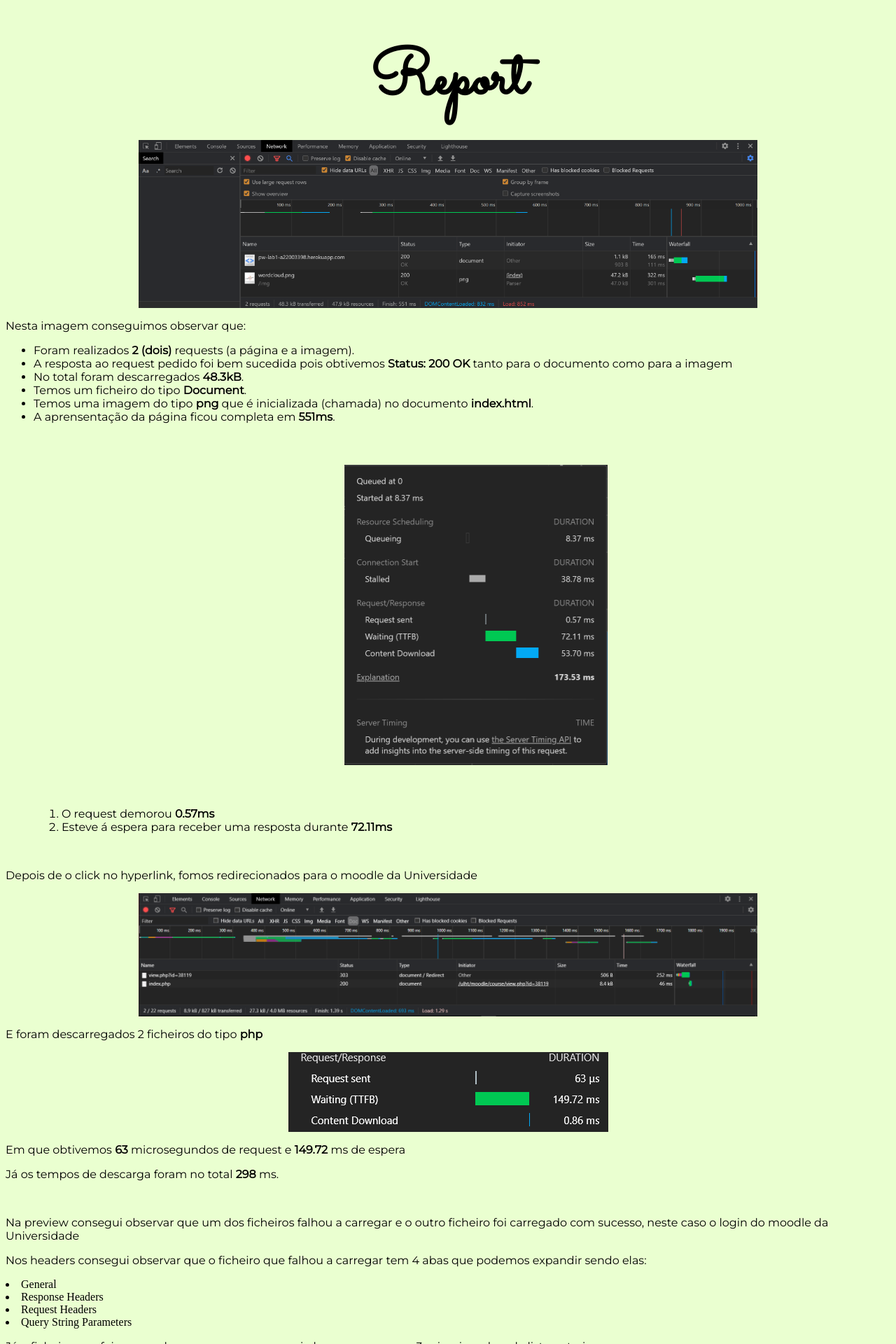
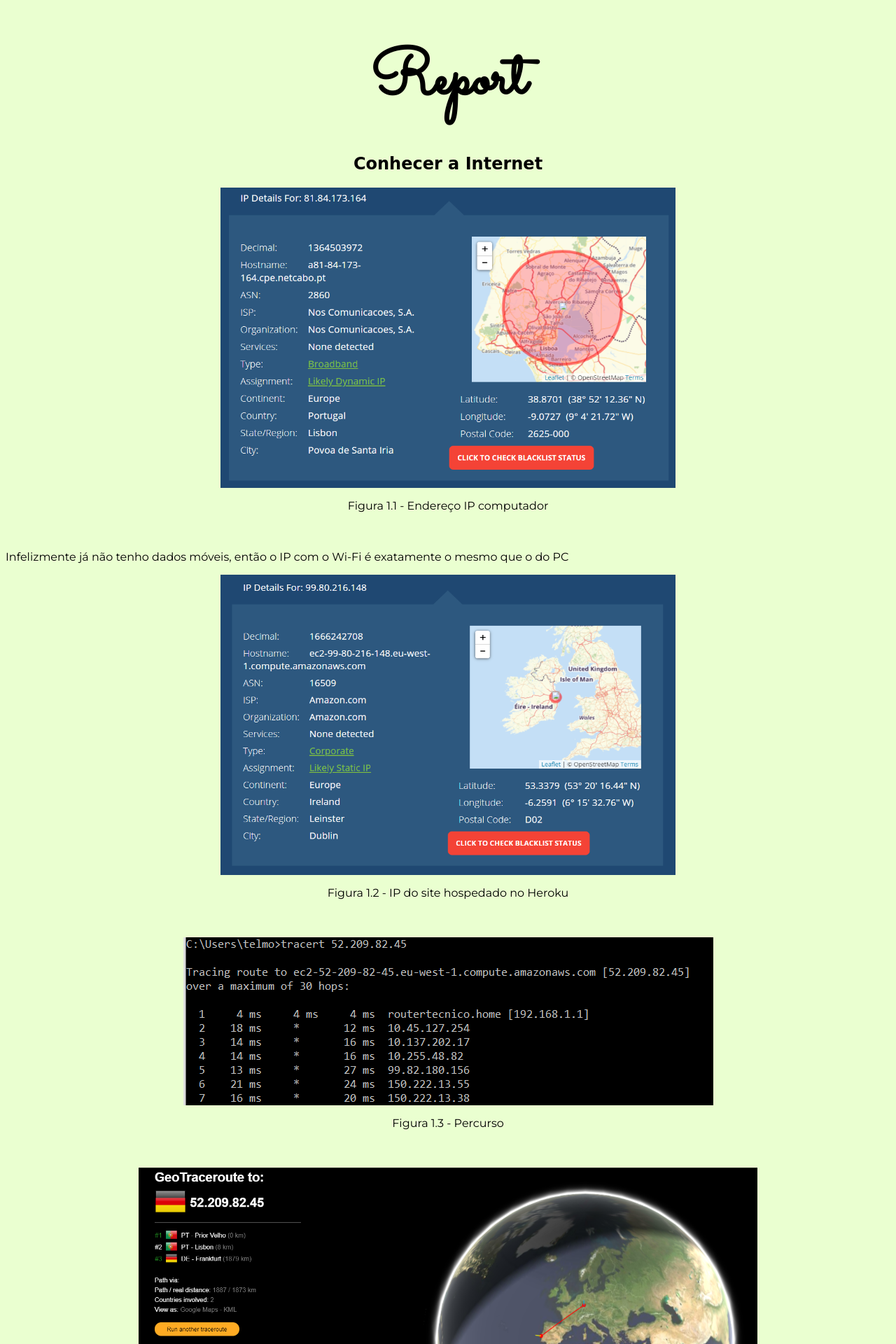
Before and after one commit to telmoogc/pw-lab1, a PHP site: page /report.html in a window 1280 px wide. Shown: the top 1920 px of the page at 70% size. Run offline with PHP 8.4, Linux system fonts and the light colour scheme.

Commit message:
Add files via upload

```diff
--- a/report.html
+++ b/report.html
@@ -10,9 +10,32 @@
 <body>
     <h1>Report</h1>
     <br>
-    <img class="wide-img" src="img/inspect.png" alt="">
-    <p>Nesta imagem conseguimos observar que:</p>
+    <h2>Conhecer a Internet</h2>
+
+
+    <img class="wide-xy-img" src="img/my-ip.png" alt="ip-location">
+    <p class="legenda">Figura 1.1 - Endereço IP computador</p>
+    <p>Infelizmente já não tenho dados móveis, então o IP com o Wi-Fi é exatamente o mesmo que o do PC</p>
+
+
+
+    <img class="wide-xy-img" src="img/heroku-ip.PNG" alt="herouku-ip">
+    <p class="legenda">Figura 1.2 - IP do site hospedado no Heroku</p>
+
+
+
+    <img src="img/cmd-traceroute.PNG" alt="cmd-traceroute">
+    <p class="legenda">Figura 1.3 - Percurso</p>
+
+
+    <img class="wide-img" src="img/geotracer.PNG" alt="">
+    <p class="legenda">Figura 1.4 - Percurso</p>
+
+    <h2>Acesso via HTTP à minha página Web</h2>
     <ul>
+        <img class="wide-img" src="img/inspect.png" alt="">
+        <p class="legenda">Figura 2.1 - </p>
+        <p>Nesta imagem conseguimos observar que:</p>
         <li>Foram realizados <strong>2 (dois)</strong> requests (a página e a imagem).</li>
         <li>A resposta ao request pedido foi bem sucedida pois obtivemos <strong>Status: 200 OK</strong> tanto para o documento como para a imagem</li>
         <li>No total foram descarregados <strong>48.3kB</strong>.</li>
@@ -21,6 +44,7 @@
         <li>A aprensentação da página ficou completa em <strong>551ms</strong>.</li>
         <ol>
             <img class="waterfall-img" src="img/inspect-waterfall.png" alt="">
+            <p class="legenda">Figura 2.2 - </p>
             <li>O request demorou <strong>0.57ms</strong></li>
             <li>Esteve á espera para receber uma resposta durante <strong>72.11ms</strong></li>
         </ol>
@@ -28,20 +52,45 @@
     <br>
     <p>Depois de o click no hyperlink, fomos redirecionados para o moodle da Universidade</p>
     <img class="wide-img"src="img/hyperlink-ficheiros-descarregados.PNG" alt="">
+    <p class="legenda">Figura 2.3 - </p>
     <p>E foram descarregados 2 ficheiros do tipo <strong>php</strong></p>
     <img class="small-img" src="img/hyperlink-resposta.PNG" alt="">
+    <p class="legenda">Figura 2.4 - </p>
     <p>Em que obtivemos <strong>63</strong> microsegundos de request e <strong>149.72</strong> ms de espera</p>
     <p>Já os tempos de descarga foram no total <strong>298</strong> ms.</p>
     <br>
     <p>Na preview consegui observar que um dos ficheiros falhou a carregar e o outro ficheiro foi carregado com sucesso, neste caso o login do moodle da Universidade</p>
+    <img class="wide-img" src="img/preview-failed.PNG" alt="image-preview-failed">
+    <p class="legenda">Figura 2.5 - </p>
+    <img class="wide-img" src="img/preview-moodle-login.PNG" alt="image-preview-moodle-login">
+    <p class="legenda">Figura 2.6 - </p>
     <p>Nos headers consegui observar que o ficheiro que falhou a carregar tem 4 abas que podemos expandir sendo elas:</p>
-    <pl>
+    <ul>
         <li>General</li>
+        <img src="img/headers-failed.png" alt="headers-failed-General">
+        <p class="legenda">Figura 2.7.1 - </p>
         <li>Response Headers</li>
+        <img src="img/headers-failed2.png" alt="headers-failed-Response">
+        <p class="legenda">Figura 2.7.2 - </p>
         <li>Request Headers</li>
+        <img class="wide-img" src="img/headers-failed3.png" alt="headers-failed-Request">
+        <p class="legenda">Figura 2.7.3 - </p>
         <li>Query String Parameters</li>
-    </ol>
+        <img src="img/headers-failed4.png" alt="headers-failed-Query">
+        <p class="legenda">Figura 2.7.4 - </p>
+    </ul>
     <p>Já o ficheiro que foi carregado com sucesso consegui observar apenas as 3 primeiras abas da lista anterior</p>
+    <ul>
+        <li>General</li>
+        <img src="img/headers-moodle.png" alt="headers-moodle-General">
+        <p class="legenda">Figura 2.8.1 - </p>
+        <li>Response Headers</li>
+        <img src="img/headers-moodle2.png" alt="headers-moodle-Response">
+        <p class="legenda">Figura 2.8.2 - </p>
+        <li>Request Headers</li>
+        <img class="wide-img" src="img/headers-moodle3.png" alt="headers-moodle-Request">
+        <p class="legenda">Figura 2.8.3 - </p>
+    </ul>
     <br>
     <p>Já no Timing consegui observar as seguintes informações para o ficheiro que foi carregado com sucesso:</p>
         <ul>
@@ -54,6 +103,8 @@
                 </ul>
             <li>Request/Response</li>
         </ul>
+    <img class="wide-img" src="img/timing-moodle.PNG" alt="timing-moodle">
+    <p class="legenda">Figura 2.9 - </p>
     <p>Já no ficheiro que não foi carregado consegui observar tudo o que mencionei anteriormente (com tempos diferentes) mas com a excessão que o "Connection Start" tinha mais subcomponentes</p>
     <p>Connection Start</p>
     <ul>
@@ -62,6 +113,8 @@
         <li>Initial connection</li>
         <li>SSL</li>
     </ul>
+    <img class="wide-img" src="img/timing-failed.PNG" alt="timing-load-failed">
+    <p class="legenda">Figura 2.9.1 - </p>
 </body>
 
 </html>
--- a/styles.css
+++ b/styles.css
@@ -21,11 +21,23 @@ h1 {
     font-size: 5.625rem;
 }
 
+h2{
+    font-family: 'Monserrat', cursive;
+    font-weight: 900;
+    text-align: center;
+    color: black;
+}
 
+.wide-xy-img {
+    width: 650px;
+    height: 429px;
+}
 
 .wide-img {
     width: 70%;
 }
+
+
 
 .waterfall-img {
     display: block;
@@ -34,3 +46,8 @@ h1 {
     height: 429px;
 
 }
+
+.legenda {
+    text-align: center;
+    padding-bottom: 3%;
+}
```
Also changed, not shown: img/headers-failed.PNG (added), img/headers-failed2.PNG (added), img/headers-failed3.PNG (added), img/headers-failed4.PNG (added), img/headers-moodle.PNG (added), img/headers-moodle2.PNG (added), img/headers-moodle3.PNG (added), img/preview-failed.PNG (added), img/preview-moodle-login.PNG (added), img/timing-failed.PNG (added), img/timing-moodle.PNG (added).
